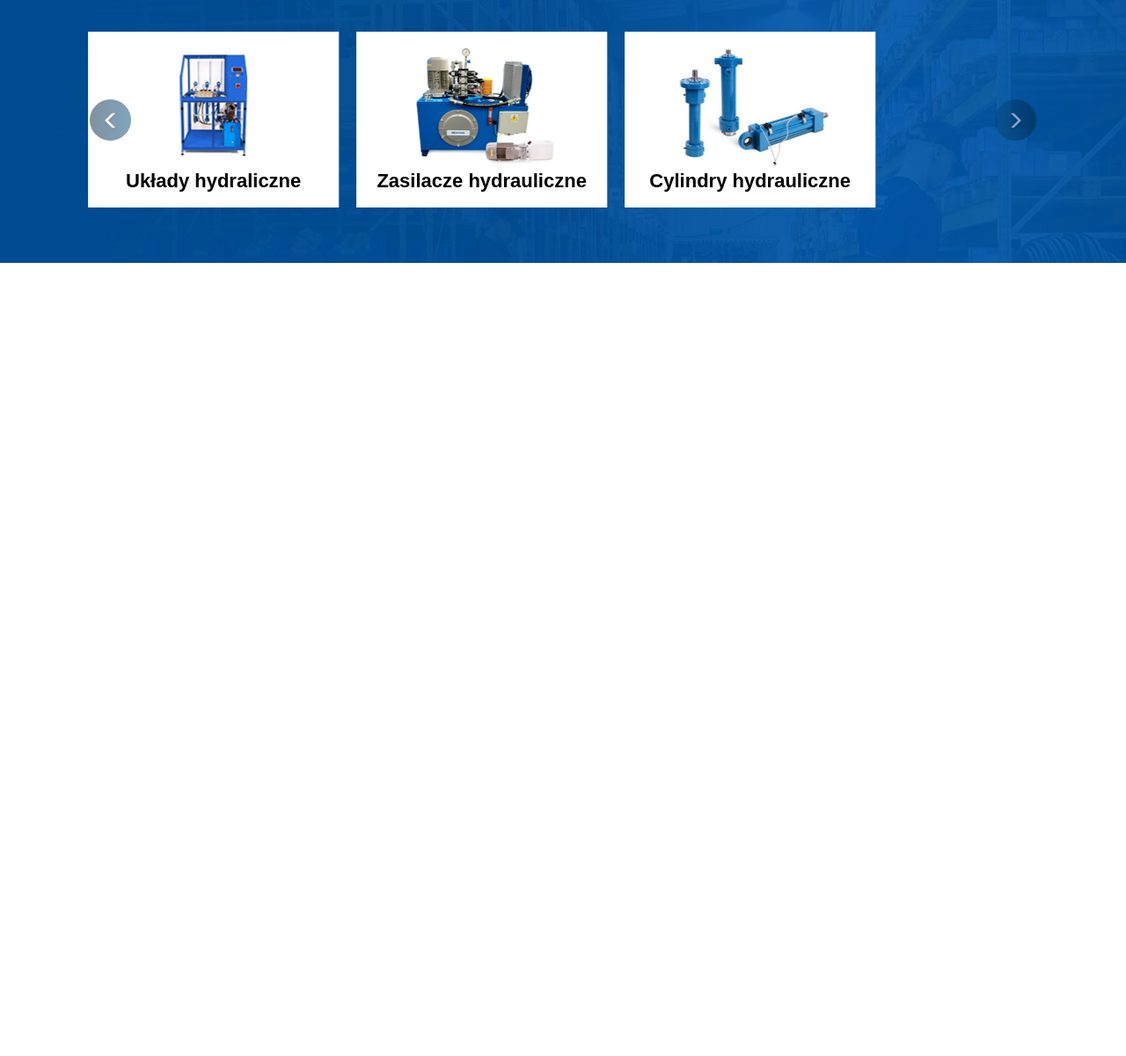
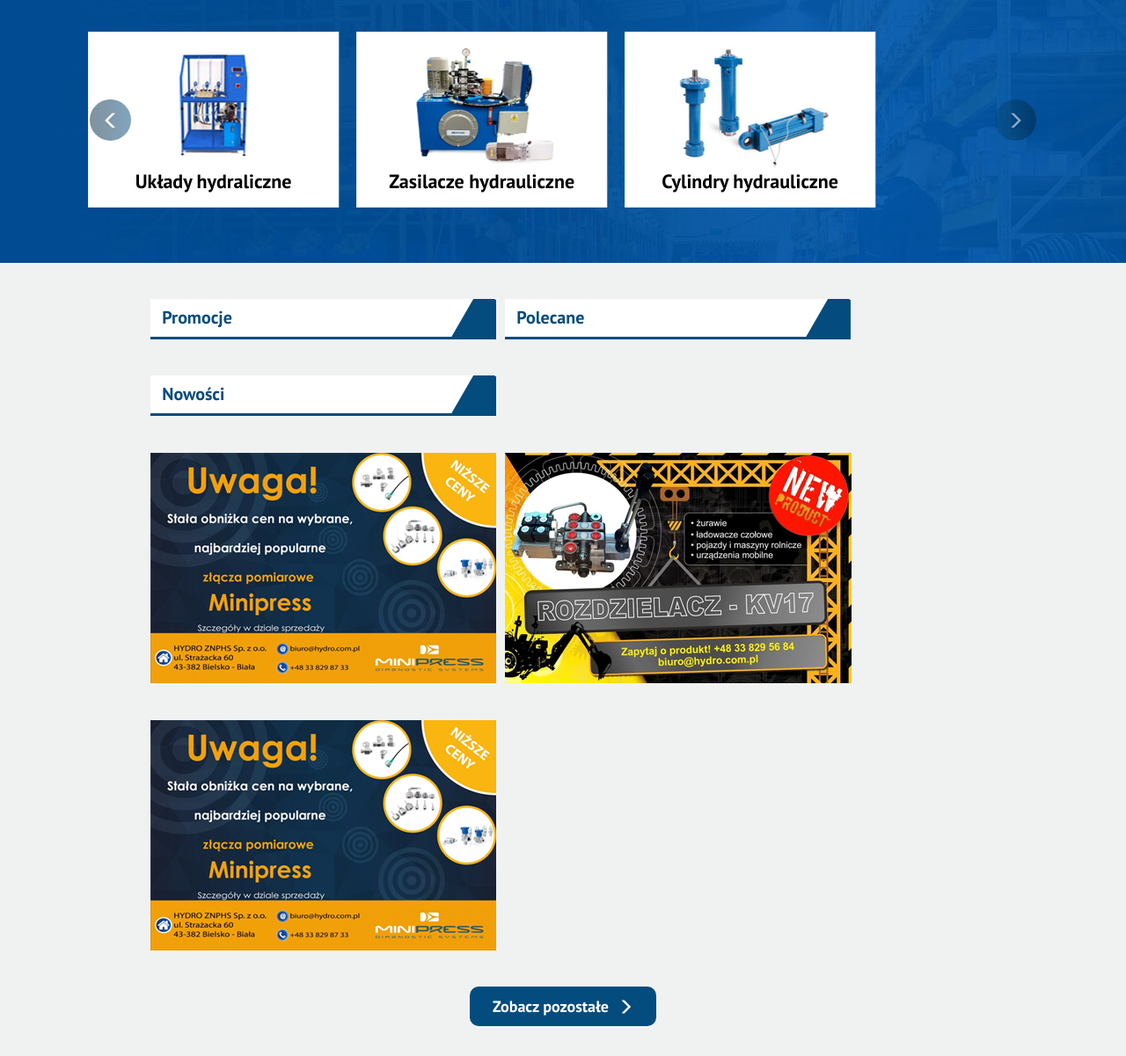
Before and after one commit to jaruto7/hydro, a website: page index.html in a window 1280 px wide. Shown: the part 1842-3043 px from the top of the page at 88% size. Before the commit the page ends 2141 px from the top, so only its background shows below. Drawn offline with nearby package versions, Linux system fonts and the light colour scheme; a web font is replaced by a local one.

Commit message:
style offer section

```diff
--- a/index.html
+++ b/index.html
@@ -5,9 +5,7 @@
   <meta charset="UTF-8">
   <meta name="viewport" content="width=device-width, initial-scale=1.0">
   <meta http-equiv="X-UA-Compatible" content="ie=edge">
-  <title>Document</title>
-  <link href="https://fonts.googleapis.com/css?family=Andada:Lato:300,400,700:PT+Sans:700&display=swap" rel="stylesheet">
-
+  <title>Main hydro website</title>
 
   <!-- Latest compiled and minified CSS -->
   <link rel="stylesheet" href="https://maxcdn.bootstrapcdn.com/bootstrap/3.3.7/css/bootstrap.min.css"
@@ -17,9 +15,7 @@
   <link rel="stylesheet" href="https://maxcdn.bootstrapcdn.com/bootstrap/3.3.7/css/bootstrap-theme.min.css"
     integrity="sha384-rHyoN1iRsVXV4nD0JutlnGaslCJuC7uwjduW9SVrLvRYooPp2bWYgmgJQIXwl/Sp" crossorigin="anonymous">
 
-    <script
-  src="https://code.jquery.com/jquery-3.3.1.js"
-  integrity="sha256-2Kok7MbOyxpgUVvAk/HJ2jigOSYS2auK4Pfzbm7uH60="
+  <script src="https://code.jquery.com/jquery-3.3.1.js" integrity="sha256-2Kok7MbOyxpgUVvAk/HJ2jigOSYS2auK4Pfzbm7uH60="
     crossorigin="anonymous"></script>
 
   <link rel="stylesheet" href="css/style.css">
@@ -191,20 +187,36 @@
       - <div class="carousel-inner" role="listbox">
         <div class="slider item active">
           <ul class="slider__list row">
-                <li class="slider__item col-md-4"><a class="slider__link" href="#"><img class="slider__image" src="images/layer_30.png" alt="Układy hydraliczne"><p class="slider__paragraph">Układy hydraliczne</p></a></li>
-              <li class="slider__item col-md-4"><a class="slider__link" href="#"><img class="slider__image" src="images/layer_31.png" alt="Zasilacze hydrauliczne"><p class="slider__paragraph">Zasilacze hydrauliczne</p></a></li>
-              <li class="slider__item col-md-4"><a class="slider__link" href="#"><img class="slider__image" src="images/layer_32.png" alt="Cylindry hydrauliczne"><p class="slider__paragraph">Cylindry hydrauliczne</p></a></li>
-              <li class="slider__item col-md-4"><a class="slider__link" href="#"><img class="slider__image slider__image--position-cable" src="images/layer_33.png" alt="Przewody hydrauliczne i przemysłowe"><p class="slider__paragraph slider__paragraph--position-cable">Przewody hydrauliczne<br> i przemysłowe</p></a></li>
+            <li class="slider__item col-md-4">
+              <a class="slider__link" href="#"><img class="slider__image" src="images/layer_30.png" alt="Układy hydraliczne"><p class="slider__paragraph">Układy hydraliczne</p></a>
+            </li>
+            <li class="slider__item col-md-4">
+              <a class="slider__link" href="#"><img class="slider__image" src="images/layer_31.png" alt="Zasilacze hydrauliczne"><p class="slider__paragraph">Zasilacze hydrauliczne</p></a>
+            </li>
+            <li class="slider__item col-md-4">
+              <a class="slider__link" href="#"><img class="slider__image" src="images/layer_32.png" alt="Cylindry hydrauliczne"><p class="slider__paragraph">Cylindry hydrauliczne</p></a>
+            </li>
+            <li class="slider__item col-md-4">
+              <a class="slider__link" href="#"><img class="slider__image slider__image--position-cable" src="images/layer_33.png" alt="Przewody hydrauliczne i przemysłowe"><p class="slider__paragraph slider__paragraph--position-cable">Przewody hydrauliczne<br> i przemysłowe</p></a>
+            </li>
           </ul>
 
 
         </div>
         <div class="item">
           <ul class="slider__list row">
-                  <li class="slider__item col-md-4"><a class="slider__link" href="#"><img class="slider__image" src="images/layer_30.png" alt="Układy hydraliczne"><p class="slider__paragraph">Układy hydraliczne</p></a></li>
-                <li class="slider__item col-md-4"><a class="slider__link" href="#"><img class="slider__image" src="images/layer_31.png" alt="Zasilacze hydrauliczne"><p class="slider__paragraph">Zasilacze hydrauliczne</p></a></li>
-                <li class="slider__item col-md-4"><a class="slider__link" href="#"><img class="slider__image" src="images/layer_32.png" alt="Cylindry hydrauliczne"><p class="slider__paragraph">Cylindry hydrauliczne</p></a></li>
-                <li class="slider__item col-md-4"><a class="slider__link" href="#"><img class="slider__image slider__image--position-cable" src="images/layer_33.png" alt="Przewody hydrauliczne i przemysłowe"><p class="slider__paragraph slider__paragraph--position-cable">Przewody hydrauliczne<br> i przemysłowe</p></a></li>
+            <li class="slider__item col-md-4">
+              <a class="slider__link" href="#"><img class="slider__image" src="images/layer_30.png" alt="Układy hydraliczne"><p class="slider__paragraph">Układy hydraliczne</p></a>
+            </li>
+            <li class="slider__item col-md-4">
+              <a class="slider__link" href="#"><img class="slider__image" src="images/layer_31.png" alt="Zasilacze hydrauliczne"><p class="slider__paragraph">Zasilacze hydrauliczne</p></a>
+            </li>
+            <li class="slider__item col-md-4">
+              <a class="slider__link" href="#"><img class="slider__image" src="images/layer_32.png" alt="Cylindry hydrauliczne"><p class="slider__paragraph">Cylindry hydrauliczne</p></a>
+            </li>
+            <li class="slider__item col-md-4">
+              <a class="slider__link" href="#"><img class="slider__image slider__image--position-cable" src="images/layer_33.png" alt="Przewody hydrauliczne i przemysłowe"><p class="slider__paragraph slider__paragraph--position-cable">Przewody hydrauliczne<br> i przemysłowe</p></a>
+            </li>
           </ul>
         </div>
 
@@ -222,13 +234,44 @@
     </div>
   </section>
 
+  <!-- PROMOTION SECTION -->
+
+  <div class="offer container">
+
+    <ul class="offer-info__list row">
+      <li class="offer-info__item col-md-4">
+        <a href="#" class="offer__link"><span class="offer-info--bar">Promocje</span></a></li>
+      <li class="offer-info__item col-md-4">
+        <a href="#" class="offer__link"><span class="offer-info--bar">Polecane</span></a></li>
+      <li class="offer-info__item col-md-4">
+        <a href="#" class="offer__link"><span class="offer-info--bar">Nowości</span></a></li>
+    </ul>
+
+    <ul class="offer-second-info__list row">
+      <li class="offer-second-info__item col-md-4">
+        <a href="#" class="second-info__link"><img src="images/layer_50.png" alt="Oferta promocyjna" class="second-info__image"></a>
+      </li>
+      <li class="offer-second-info__item col-md-4">
+        <a href="#" class="second-info__link"><img src="images/layer_51.png" alt="Oferta promocyjna" class="second-info__image"></a>
+      </li>
+      <li class="offer-second-info__item col-md-4">
+        <a href="#" class="second-info__link"><img src="images/layer_50.png" alt="Oferta promocyjna" class="second-info__image"></a>
+      </li>
+    </ul>
+    <div class="position-button">
+    <a href="#" class="button offer__button">Zobacz pozostałe<span class="offer__arrow-icon glyphicon glyphicon-menu-right"></span></a>
+  </div>
+  </div>
+
   <!-- jQuery (necessary for Bootstrap's JavaScript plugins) -->
 
   <script src="https://cdnjs.cloudflare.com/ajax/libs/popper.js/1.14.7/umd/popper.min.js"
     integrity="sha384-UO2eT0CpHqdSJQ6hJty5KVphtPhzWj9WO1clHTMGa3JDZwrnQq4sF86dIHNDz0W1"
     crossorigin="anonymous"></script>
   <!-- Latest compiled and minified JavaScript -->
-<script src="https://maxcdn.bootstrapcdn.com/bootstrap/3.3.7/js/bootstrap.min.js" integrity="sha384-Tc5IQib027qvyjSMfHjOMaLkfuWVxZxUPnCJA7l2mCWNIpG9mGCD8wGNIcPD7Txa" crossorigin="anonymous"></script>
+  <script src="https://maxcdn.bootstrapcdn.com/bootstrap/3.3.7/js/bootstrap.min.js"
+    integrity="sha384-Tc5IQib027qvyjSMfHjOMaLkfuWVxZxUPnCJA7l2mCWNIpG9mGCD8wGNIcPD7Txa"
+    crossorigin="anonymous"></script>
 
 </body>
 
--- /dev/null
+++ b/sass/_offer.scss
@@ -0,0 +1,91 @@
+.offer {
+  background-color: #f0f2f1;
+  font-family: "PT Sans", sans-serif;
+  font-size: 20px;
+  width: 100%;
+}
+
+.offer-info__list, .offer-second-info__list {
+  list-style: none;
+  margin: 0 auto;
+  width: 83%;
+}
+
+
+
+
+.offer-info__item  {
+  position: relative;
+  height: 46px;
+  width: 393px;
+  background-color: #044c7e;
+  margin-left: 10px;
+  margin-top: 41px;
+  padding: 0;
+  overflow: hidden;
+}
+
+.offer-info__item::after {
+  position: absolute;
+  top: 100%;
+  left: 75%;
+  content: "";
+  display: both;
+  width: 288px;
+  height: 235px;
+  background-color: #044c7e;
+  transform: rotate(30deg);
+}
+
+.offer-info--bar {
+  display: inline-block;
+  color: #044c7e;
+  height: 43px;
+  display: flex;
+  align-items: center;
+  padding-left: 13px;
+  background-color: #fff;
+}
+
+.offer-info--bar:hover {
+  background-color: #ffc600;
+}
+
+// SECOND OFFER COLUMN
+
+.offer-second-info__item {
+  margin-left: 10px;
+  margin-top: 42px;
+  padding: 0;
+  height: 262px;
+  width: 393px;
+}
+
+.position-button {
+  display: flex;
+  justify-content: center;
+}
+
+.offer__button {
+  display: inline-block;
+  border-radius: 10px;
+  background-color: #044c7e;
+  color: #fff;
+  font-size: 18px;
+  line-height: 57px;
+  height: 45px;
+  width: 212px;
+  margin-top: 41px;
+  margin-bottom: 34px;
+  display: flex;
+  justify-content: center;
+  align-items: center;
+}
+
+.offer__button:hover {
+  color: #fff;
+}
+
+.offer__arrow-icon {
+  margin-left: 10px;
+}
--- a/sass/style.scss
+++ b/sass/style.scss
@@ -1,4 +1,7 @@
+@import url('https://fonts.googleapis.com/css?family=Andada|Lato:300,400,700|PT+Sans:700&display=swap');
+
 @import 'header';
 @import 'hero';
 @import 'about';
 @import 'production';
+@import 'offer';
```
Also changed, not shown: css/style.css. Lines whose indentation alone changed are shown as unchanged.
